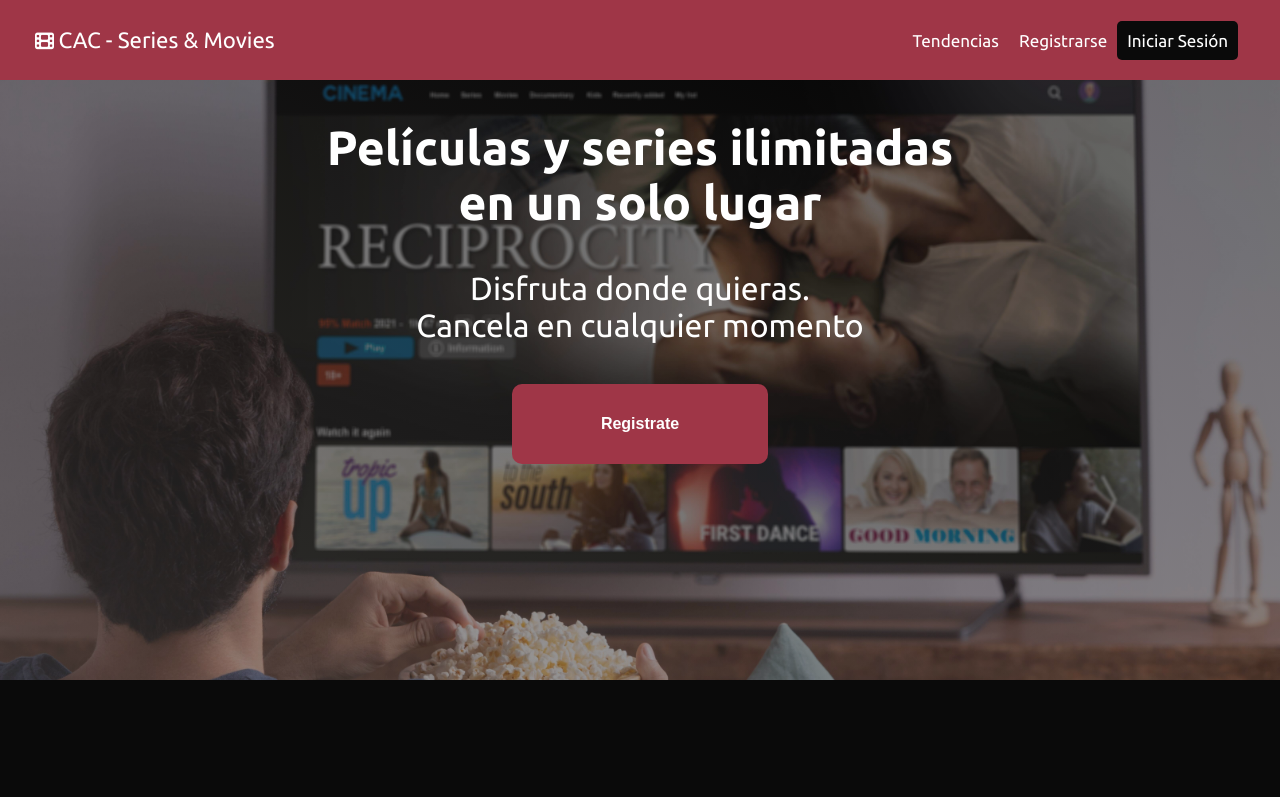
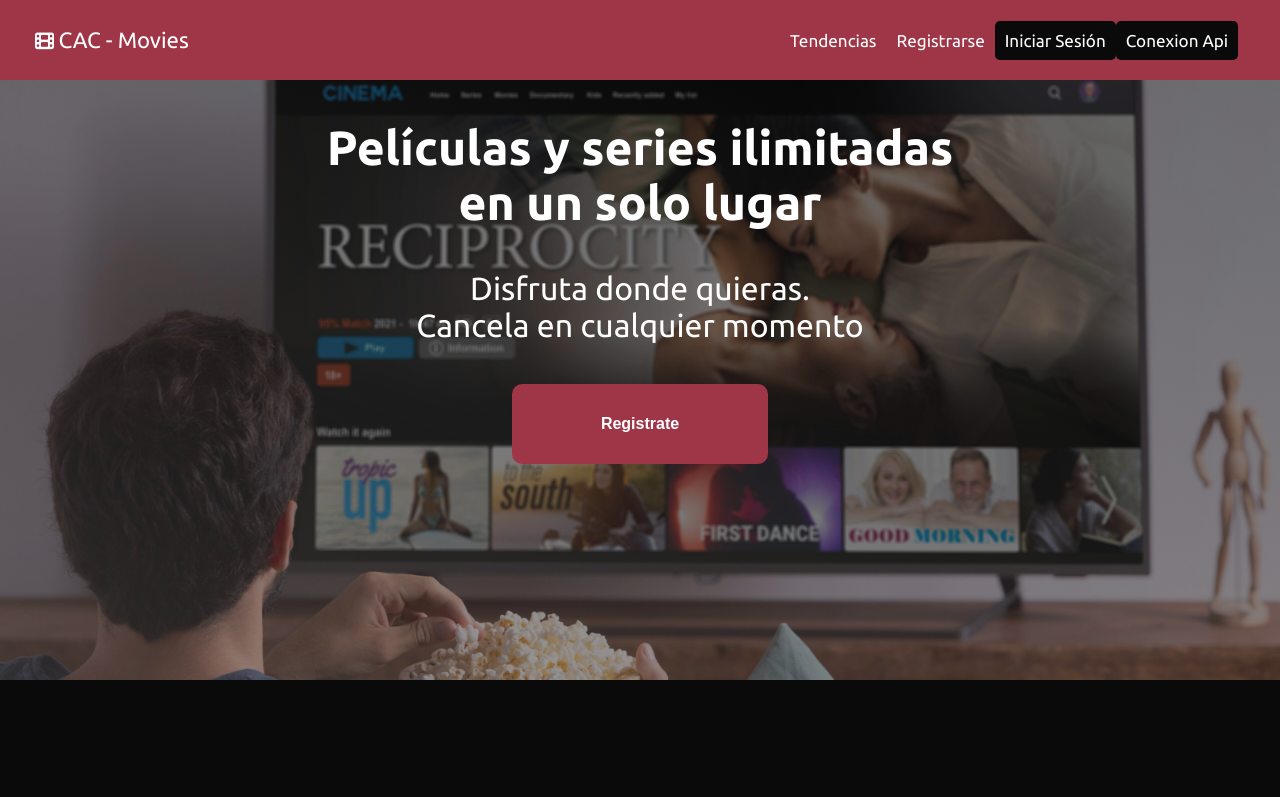
Before and after one commit to webdeveloperone/cac24100, a plain HTML site: page index.html in a window 1280 px wide. Shown: the top 797 px of the page. Drawn offline with nearby package versions, Linux system fonts and the light colour scheme; a script that the page names is missing.

Commit message:
Update Index
Update Index

```diff
--- a/index.html
+++ b/index.html
@@ -4,7 +4,7 @@
         <meta charset="UTF-8">
         <meta name="viewport" content="width=device-width, initial-scale=1.0">
 
-        <title>CAC-Series & Movies</title>
+        <title>CAC-Movies</title>
         <link rel="shortcut icon" href="favicon.ico" type="image/x-icon">
         <link rel="stylesheet"
             href="https://cdnjs.cloudflare.com/ajax/libs/animate.css/4.1.1/animate.min.css"/>
@@ -20,7 +20,7 @@
         <header class="header" id="header">
             <div class="header_logo">
                 <i class="fa-solid fa-film textoBlanco"></i>
-                <h3 class="textoBlanco">CAC - Series & Movies</h3><!--convierto a inline-->
+                <h3 class="textoBlanco">CAC - Movies</h3><!--convierto a inline-->
             </div>
 
             <div class="header_menu">
@@ -29,6 +29,11 @@
                 <a href="./html/iniciosesion.html" class="fondoNegro"
                     id="btnIniciarSesion">
                     Iniciar Sesión
+                </a>
+
+                <a href="./html/conexionapi.html" class="fondoNegro"
+                    id="btnConexioApi">
+                    Conexion Api
                 </a>
             </div>
         </header>
```
